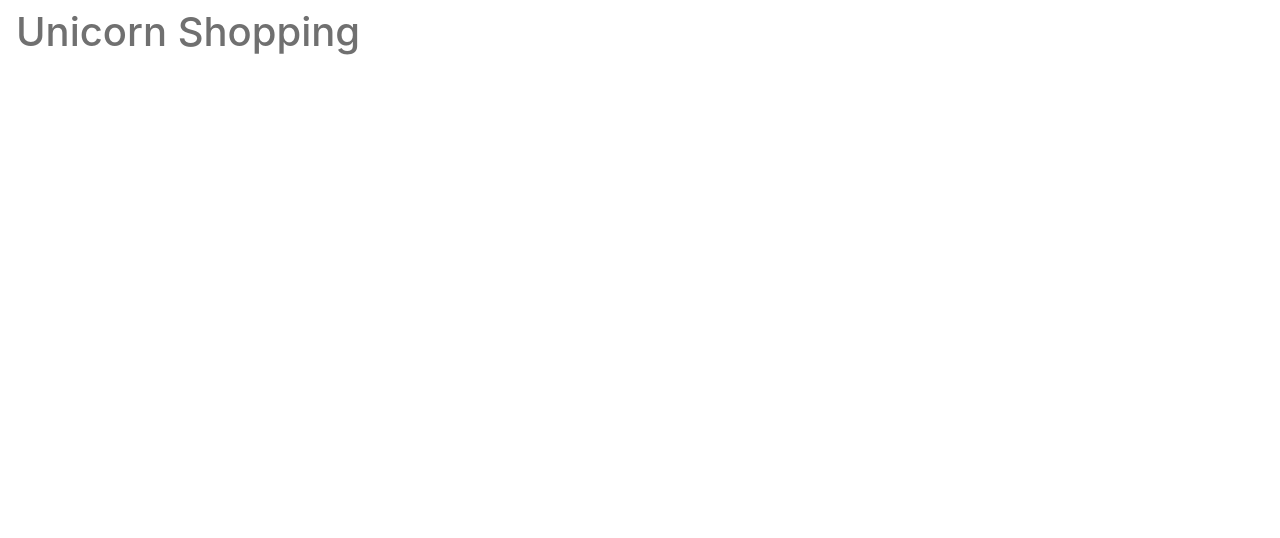
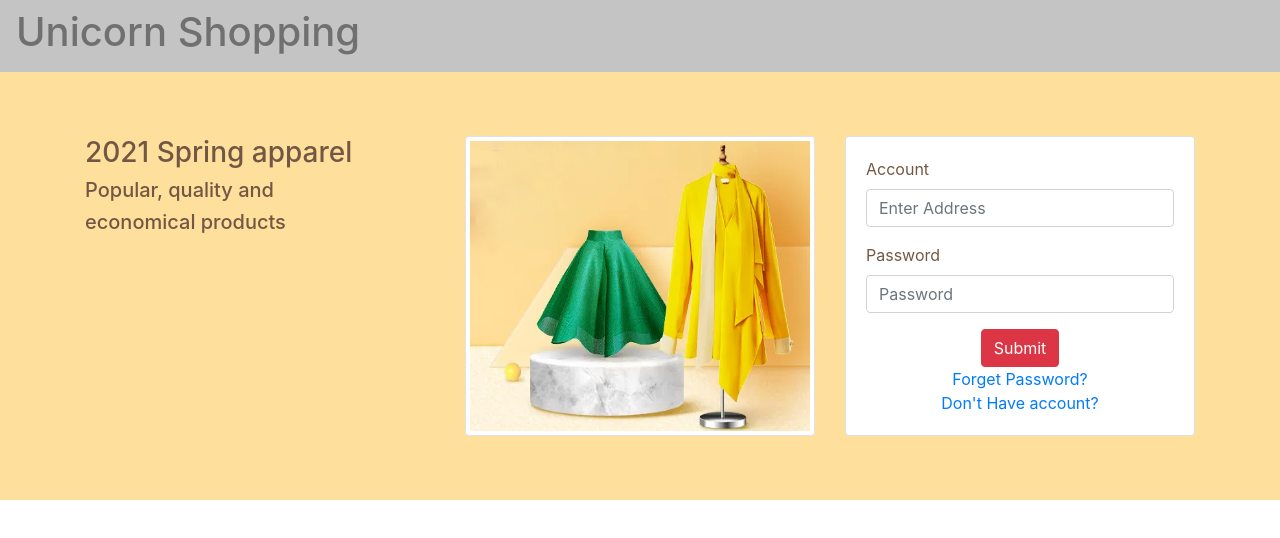
Before and after one commit to Dilansilva/Online-Shopping, a React (Create React App) app: page / in a window 1280 px wide. Shown: the top 538 px of the page. Built offline with nearby package versions, Linux system fonts and the light colour scheme.

Commit message:
Home Page is Done.

```diff
--- a/src/css/HeaderComponent.css
+++ b/src/css/HeaderComponent.css
@@ -1,3 +1,7 @@
 .headerColor {
     color: #707070;
 }
+
+.navColor {
+    background-color: #C4C4C4;
+}
--- /dev/null
+++ b/src/css/HomePage/LoginComponent.css
@@ -0,0 +1,19 @@
+.backgroundColor {
+    color : #725844;
+    background-color:  #ffdf9c;
+
+}
+
+.imageBackGround {
+    width: 400px;
+    height: 300px;
+}
+
+.textAlign {
+    text-align: center;
+}
+
+.textSpace {
+    margin-bottom: 10px;
+    margin-top: 10px;
+}
--- a/src/pages/HeaderComponent.js
+++ b/src/pages/HeaderComponent.js
@@ -10,11 +10,17 @@ import 'bootstrap/dist/css/bootstrap.min.css';
 const HeaderComponent = () => {
     return(
         <Nav
-        activeKey="/home"
-      >
+            activeKey="/home"
+            className="navColor"
+            expand="lg"
+        >
         <Nav.Item>
-          <Nav.Link href="/home"><h1 className="headerColor">Unicorn Shopping</h1></Nav.Link>
+          <Nav.Link href="/home">
+            <h1 className="headerColor">Unicorn Shopping</h1>
+          </Nav.Link>
         </Nav.Item>
+
+
       </Nav>
     );
 }
--- a/src/pages/HomePage/HomePage.js
+++ b/src/pages/HomePage/HomePage.js
@@ -8,11 +8,15 @@ import '../../css/HomePage/HomePage.css'
 
 import HeaderComponent from '../HeaderComponent';
 import 'bootstrap/dist/css/bootstrap.min.css';
+import LoginComponent from './LoginComponent';
 
 
 const HomePage = () => {
     return(
-        <HeaderComponent/>
+        <div>
+            <HeaderComponent/>
+            <LoginComponent/>
+        </div>
     );
 }
 
--- a/src/pages/HomePage/LoginComponent.js
+++ b/src/pages/HomePage/LoginComponent.js
@@ -1,12 +1,76 @@
 import React from 'react';
 import {Jumbotron,
-        h1,
-        } from 'react-bootstrap';
+        Col,
+        Row,
+        Container,
+        Image,
+        Card,
+        Form,
+        Button} from 'react-bootstrap';
 
+import '../../css/HomePage/LoginComponent.css';
+import image from './homepage.png';
 
 const LoginComponent = () => {
     return (
+        <Jumbotron className="backgroundColor" fluid>
+            <Container>
+                <Row>
 
+                <Col sm={4}>
+                        <h3>2021 Spring apparel</h3>
+                            <h5>Popular, quality and</h5>
+                        <h5>economical products</h5>
+                    </Col>
+
+                    <Col sm={4}>
+                        <Image
+                            src={image}
+                            className="imageBackGround"
+                            thumbnail
+                        />
+                    </Col>
+
+                    <Col sm={4}>
+                        <Card>
+                            <Card.Body>
+                                <Card.Text>
+                                <Form>
+                                    <Form.Group controlId="formBasicEmail">
+                                        <Form.Label>Account</Form.Label>
+                                        <Form.Control type="email" placeholder="Enter Address" />
+                                    </Form.Group>
+
+                                    <Form.Group controlId="formBasicPassword">
+                                        <Form.Label>Password</Form.Label>
+                                        <Form.Control type="password" placeholder="Password" />
+                                    </Form.Group>
+
+                                <div class="textAlign">
+                                    <Button
+                                        variant="danger"
+                                        type="submit"
+                                        className="textAlign"
+                                    >
+                                     Submit
+                                    </Button>
+                                </div>
+
+                              </Form>
+
+                                <div className="textAlign">
+                                    <a href="#" className="textSpace">Forget Password?</a>
+                                        <br></br>
+                                    <a href="#" className="textSpace">Don't Have account?</a>
+                                </div>
+
+                                </Card.Text>
+                            </Card.Body>
+                        </Card>
+                    </Col>
+                </Row>
+            </Container>
+        </Jumbotron>
     );
 }
 
--- /dev/null
+++ b/src/pages/Sign-Up/Sign-Up.js
@@ -0,0 +1,2 @@
+import React from 'react';
+import 'bootstrap/dist/css/bootstrap.min.css';
```
Also changed, not shown: src/pages/HomePage/homepage.png (added), 1 other file (tests, documents, lock files or other folders).
